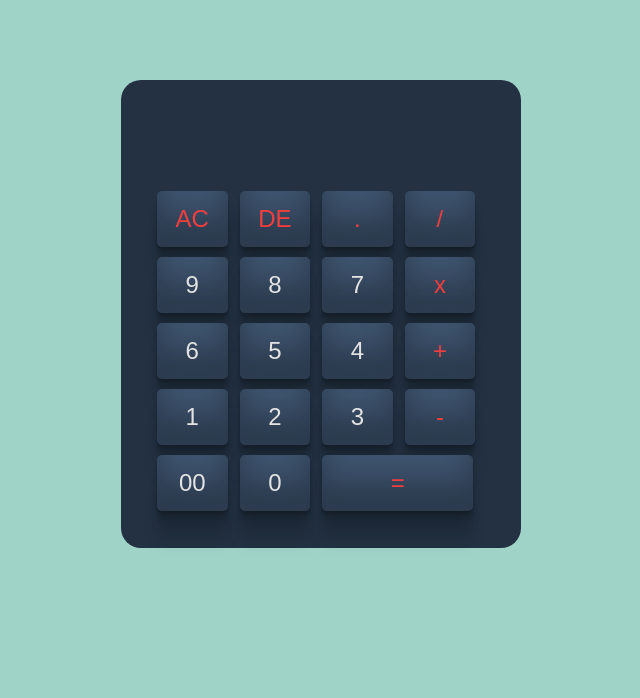
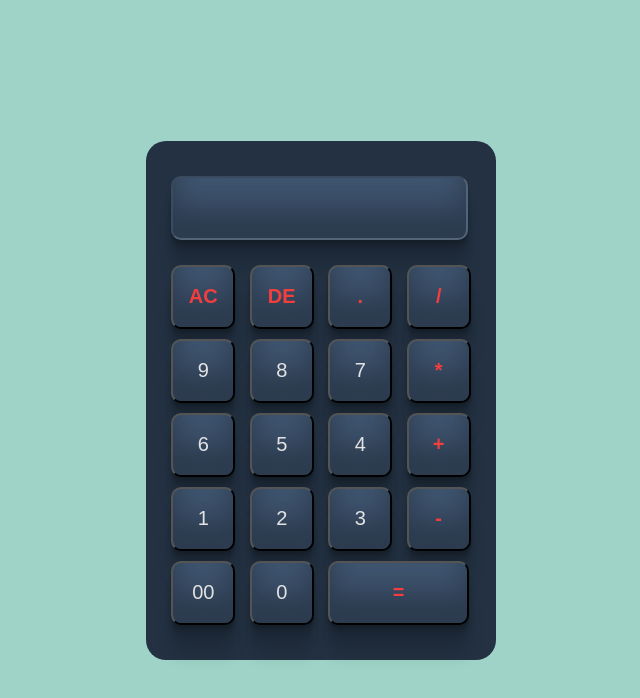
Before and after one commit to Fareedh-7/Calculator-App, a plain HTML site: page index.html in a window 1280 px wide. Shown: the whole page, without its empty margins (319-959 px from the left). Drawn offline with Linux system fonts and the light colour scheme.

Commit message:
Created a Calculator App

```diff
--- /dev/null
+++ b/assets/index.js
@@ -0,0 +1,25 @@
+"use strict";
+function appear(value) {
+  const display = document.querySelector(".display");
+  display.value += value;
+}
+
+function result() {
+  const display = document.querySelector(".display");
+  try {
+    const result = display.value;
+    display.value = eval(result);
+  } catch {
+    display.value = "Error";
+  }
+}
+
+function clearDisplay() {
+  const display = document.querySelector(".display");
+  display.value = "";
+}
+
+function deleteLast() {
+  const display = document.querySelector(".display");
+  display.value = display.value.slice(0, -1);
+}
--- a/assets/style.css
+++ b/assets/style.css
@@ -2,54 +2,57 @@
   padding: 0;
   margin: 0;
   box-sizing: border-box;
+  font-family: sans-serif;
 }
 
-body {
+.container {
+  height: 100vh;
+  width: 100%;
+  display: flex;
+  align-items: center;
+  justify-content: center;
   background-color: #9fd3c7;
 }
 
-.container{
-    width: 100%;
+.calculator {
+  padding: 30px 20px;
+  border-radius: 20px;
+  background-color: #233142;
 }
 
-.calculator{
-    max-width: 400px;
-    margin: 80px auto;
+.calculator form .display {
+  width: 96%;
+  text-align: right;
+  padding: 0 3px;
+  cursor: text;
+  color: #e3e3e3;
+  margin-bottom: 20px;
 }
 
-.calculator form{
-    background-color: #233142;
-    padding: 2rem;
-    border-radius: 20px;
+.calculator form input {
+  background: transparent;
+  outline: none;
+  width: 4rem;
+  height: 4rem;
+  margin: 5px;
+  cursor: pointer;
+  font-size: 20px;
+  color: #e3e3e3;
+  box-shadow: rgba(0, 0, 0, 0.17) 0px -23px 25px 0px inset,
+    rgba(0, 0, 0, 0.15) 0px -36px 30px 0px inset,
+    rgba(0, 0, 0, 0.1) 0px -79px 40px 0px inset, rgba(0, 0, 0, 0.06) 0px 2px 1px,
+    rgba(0, 0, 0, 0.09) 0px 4px 2px, rgba(0, 0, 0, 0.09) 0px 8px 4px,
+    rgba(0, 0, 0, 0.09) 0px 16px 8px, rgba(0, 0, 0, 0.09) 0px 32px 16px;
+  border-radius: 10px;
+  background-color: #455d7a;
+  -webkit-tap-highlight-color: transparent;
 }
 
-.calculator form input{
-    outline: none;
-    border: none;
-    margin: 5px 4px;
-    width: 21%;
-    height: 3.5rem;
-    cursor: pointer;
-    font-size: 1.5rem;
-    color: #e3e3e3;
-    background-color: #455d7a;
-    border-radius: 5px;
-    box-shadow: rgba(0, 0, 0, 0.17) 0px -23px 25px 0px inset, rgba(0, 0, 0, 0.15) 0px -36px 30px 0px inset, rgba(0, 0, 0, 0.1) 0px -79px 40px 0px inset, rgba(0, 0, 0, 0.06) 0px 2px 1px, rgba(0, 0, 0, 0.09) 0px 4px 2px, rgba(0, 0, 0, 0.09) 0px 8px 4px, rgba(0, 0, 0, 0.09) 0px 16px 8px, rgba(0, 0, 0, 0.09) 0px 32px 16px;
+.calculator form .operators {
+  color: #f33e3e;
+  font-weight: bold;
 }
 
-.calculator form .display{
-    width: 94%;
-    background: transparent;
-    box-shadow: none;
-    text-align: right;
-    height: 4rem;
-    font-size: 1.5rem;
+.calculator form .equal {
+  width: 8.8rem;
 }
-
-.calculator form .operators{
-    color: #f33e3e;
-}
-
-.calculator form .equal{
-    width: 45%;
-}
--- a/index.html
+++ b/index.html
@@ -11,39 +11,41 @@
     <div class="calculator">
         <form>
             <div>
-                <input type="text" class="display">
+                <input type="text" class="display" disabled>
             </div>
             <div>
-                <input type="button" value="AC" class="operators">
-                <input type="button" value="DE" class="operators">
-                <input type="button" value="." class="operators">
-                <input type="button" value="/" class="operators">
+                <input type="button" value="AC" onclick="clearDisplay()" class="operators">
+                <input type="button" value="DE" onclick="deleteLast()" class="operators">
+                <input type="button" value="." onclick="appear('.')" class="operators">
+                <input type="button" value="/" onclick="appear('/')" class="operators">
             </div>
             <div>
-                <input type="button" value="9" onclick=  "display.value+='9'">
-                <input type="button" value="8">
-                <input type="button" value="7">
-                <input type="button" value="x" class="operators">
+                <input type="button" value="9" onclick="appear('9')">
+                <input type="button" value="8" onclick="appear('8')">
+                <input type="button" value="7" onclick="appear('7')">
+                <input type="button" value="*" onclick="appear('*')" class="operators">
             </div>
             <div>
-                <input type="button" value="6">
-                <input type="button" value="5">
-                <input type="button" value="4">
-                <input type="button" value="+" class="operators">
+                <input type="button" value="6" onclick="appear('6')">
+                <input type="button" value="5" onclick="appear('5')">
+                <input type="button" value="4" onclick="appear('4')">
+                <input type="button" value="+" onclick="appear('+')" class="operators">
             </div>
             <div>
-                <input type="button" value="1">
-                <input type="button" value="2">
-                <input type="button" value="3">
-                <input type="button" value="-" class="operators">
+                <input type="button" value="1" onclick="appear('1')">
+                <input type="button" value="2" onclick="appear('2')">
+                <input type="button" value="3" onclick="appear('3')">
+                <input type="button" value="-" onclick="appear('-')" class="operators">
             </div>
             <div>
-                <input type="button" value="00">
-                <input type="button" value="0">
-                <input type="button" value="=" class="operators equal">
+                <input type="button" value="00" onclick="appear('00')">
+                <input type="button" value="0" onclick="appear('0')">
+                <input type="button" value="=" onclick="result()" class="operators equal">
             </div>
         </form>
     </div>
 </div>
+
+<script src="./assets/index.js"></script>
 </body>
 </html>
```
